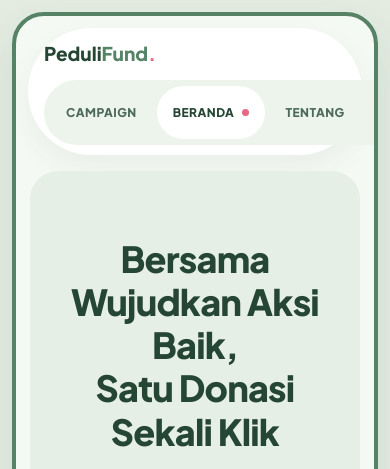
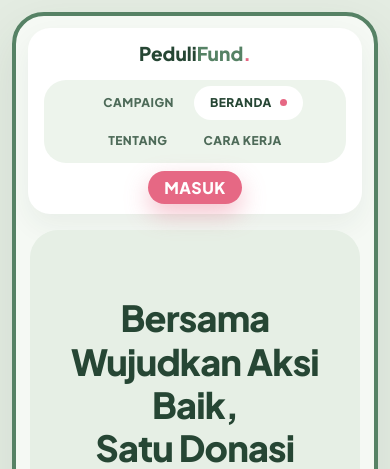
Before and after one commit to 10241055-cpu/PeduliFund, a PHP site: page / in a window 390 px wide. Shown: the top 469 px of the page. Run offline with PHP 8.4, Linux system fonts and the light colour scheme; some libraries are stand-ins or nearby versions.

Commit message:
fix: navbar melipat di layar ponsel agar menu tidak terpotong overflow:hidden

```diff
--- a/assets/css/pedulifund-theme.css
+++ b/assets/css/pedulifund-theme.css
@@ -598,6 +598,20 @@ body {
         margin: 12px 12px 0;
     }
 
+    /* Satu baris menu lebih lebar dari layar ponsel dan terpotong overflow:hidden; dipilin ke bawah.
+       Radius pill pada kotak dua baris membentuk elips, jadi dipakai radius kartu. */
+    .pf-navbar {
+        justify-content: center;
+        border-radius: var(--radius-card);
+    }
+
+    .pf-menu {
+        flex-wrap: wrap;
+        justify-content: center;
+        width: 100%;
+        border-radius: var(--radius-card);
+    }
+
     .pf-main {
         padding: 16px 14px 8px;
     }
--- a/views/layout/header.php
+++ b/views/layout/header.php
@@ -17,7 +17,7 @@ $pesan = ambilPesan();
         <a class="pf-logo" href="<?= e(BASE_URL) ?>/index.php" aria-label="Beranda PeduliFund">
             <span class="pf-wordmark">Peduli<span class="pf-fund">Fund</span><span class="pf-titik">.</span></span>
         </a>
-        <div class="d-flex align-items-center gap-2">
+        <div class="d-flex flex-wrap align-items-center justify-content-center gap-2">
             <nav class="pf-menu" aria-label="Menu utama">
                 <?php $menuCampaignAktif = isset($judulHalaman) && in_array($judulHalaman, ['Daftar Campaign', 'Detail Campaign'], true); ?>
                 <a class="pf-menu-item <?= $menuCampaignAktif ? 'pf-menu-item-aktif' : '' ?>" href="<?= e(BASE_URL) ?>/daftar_campaign.php">Campaign</a>
```
